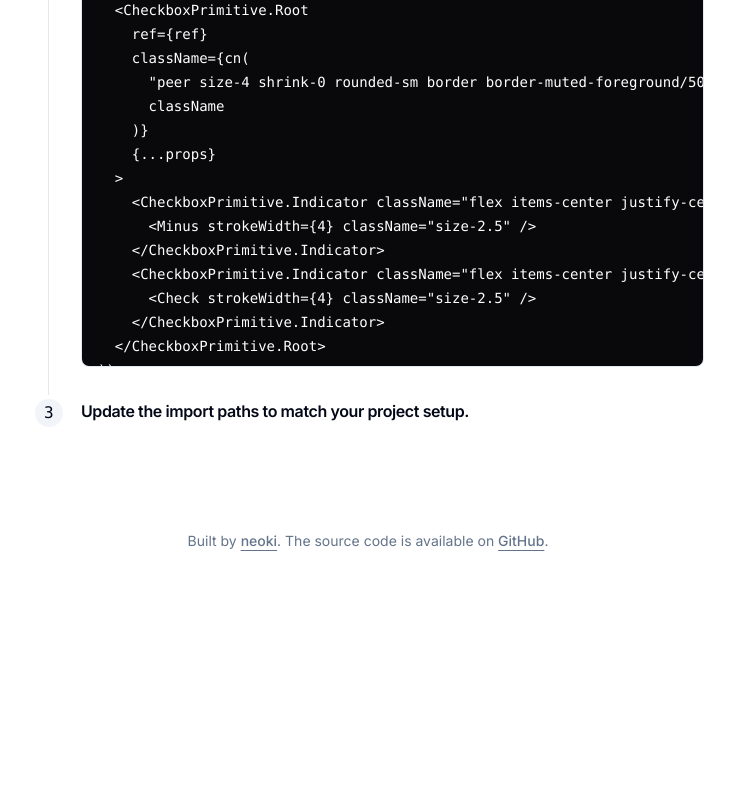
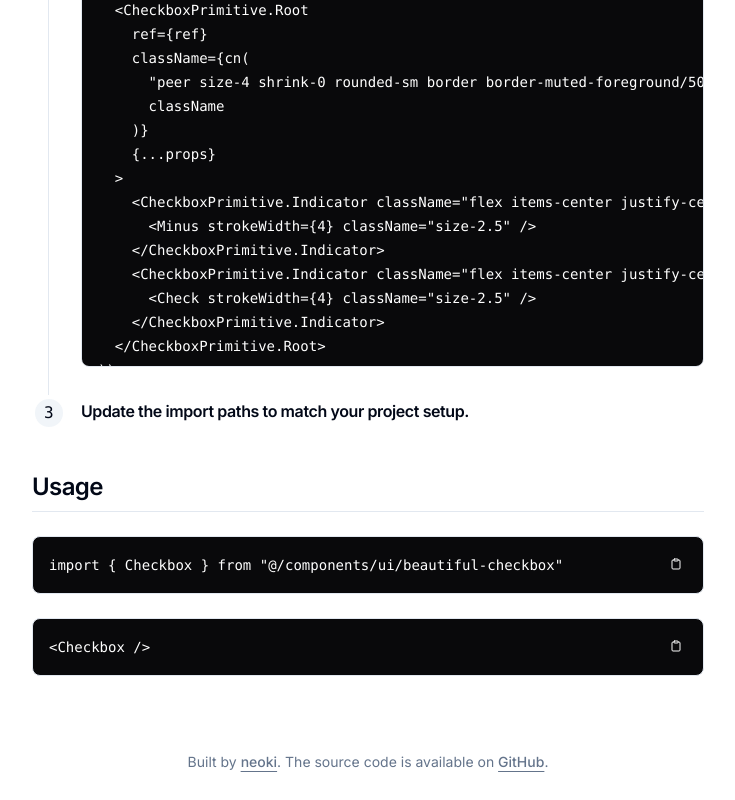
Before and after one commit to neoki07/shadcn-beautiful-checkbox, a Next.js app: page / in a window 1280 px wide. Shown: the part 1190-1990 px from the top of the page, without its empty margins (272-1007 px from the left). Before the commit the page ends 1769 px from the top, so only its background shows below. Built offline with nearby package versions, Linux system fonts and the light colour scheme.

Commit message:
feat: add usage section

```diff
--- a/src/app/page.tsx
+++ b/src/app/page.tsx
@@ -7,6 +7,7 @@ import { buttonVariants } from "@/components/ui/button"
 import { Icons } from "./_components/icons"
 import { Demo } from "./demo"
 import { Installation } from "./installation"
+import { Usage } from "./usage"
 
 export default function Home() {
   return (
@@ -41,6 +42,7 @@ export default function Home() {
         </div>
       </div>
       <Installation />
+      <Usage />
     </div>
   )
 }
--- /dev/null
+++ b/src/app/usage.tsx
@@ -0,0 +1,15 @@
+import { CodeBlock } from "./_components/code-block"
+
+export function Usage() {
+  return (
+    <div className="mt-12">
+      <h2 className="font-heading scroll-m-20 border-b pb-2 text-2xl font-semibold tracking-tight first:mt-0">
+        Usage
+      </h2>
+      <div className="mt-2 [&_h3.font-heading]:text-base [&_h3.font-heading]:font-semibold">
+        <CodeBlock src='import { Checkbox } from "@/components/ui/beautiful-checkbox"' />
+        <CodeBlock src="<Checkbox />" />
+      </div>
+    </div>
+  )
+}
```
